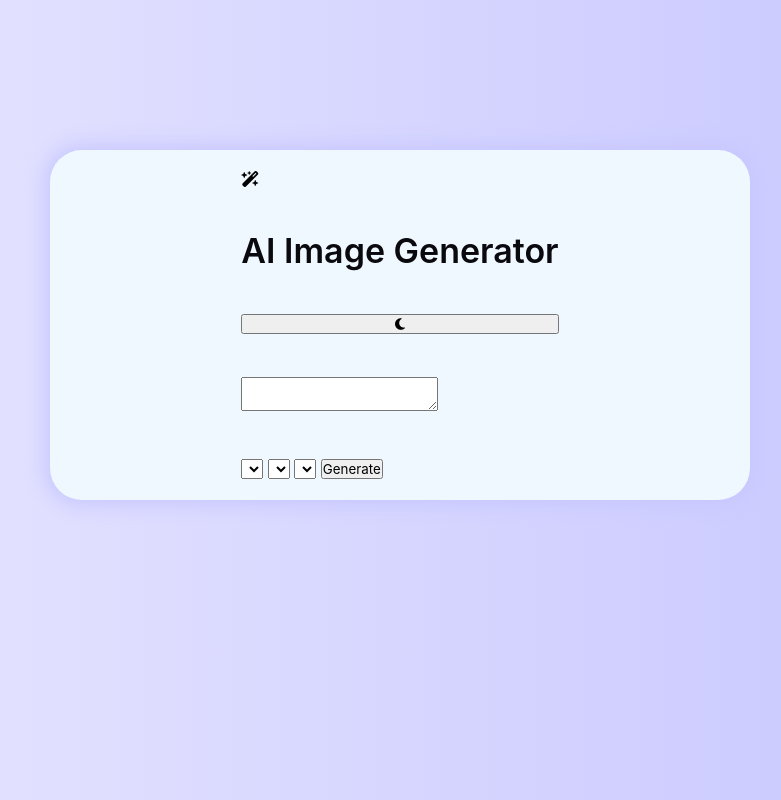
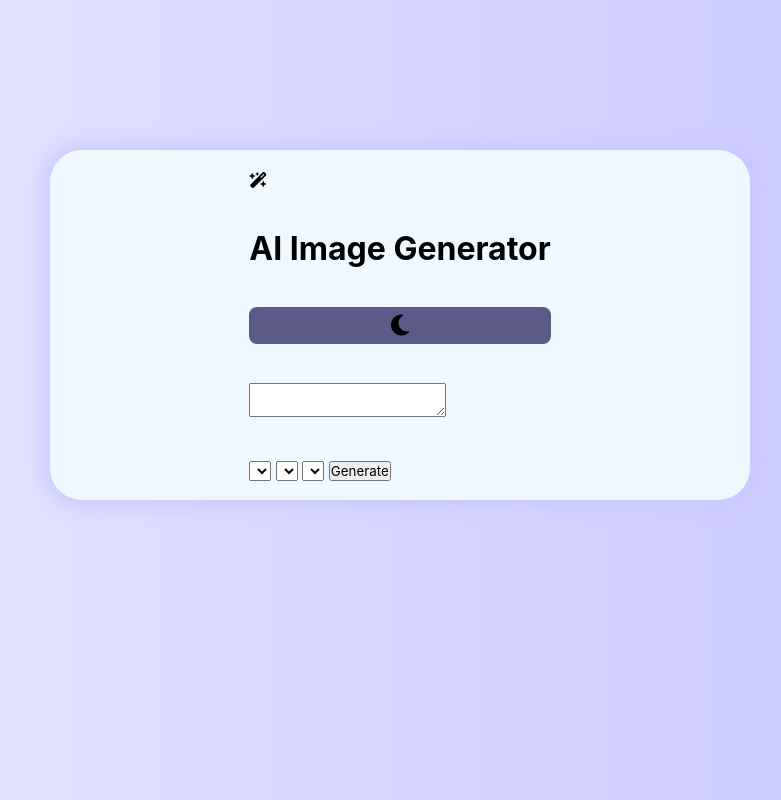
Before and after one commit to OV111/AI_Image_Generator, a plain HTML site: page index.html in a window 1280 px wide. Shown: the whole page, without its empty margins (320-1101 px from the left). Drawn offline with Linux system fonts and the light colour scheme; a web font is replaced by a local one.

Commit message:
header of style

```diff
--- a/style.css
+++ b/style.css
@@ -26,16 +26,37 @@ body {
     margin: 150px 370px;
     animation: backgroundAnimation 5s linear infinite;
 }
-.logo {
-    display: grid;
-    justify-content: start;
-    align-items: start;
+.header {
+    display: flex;
+    justify-content: space-between;
+    align-items: center;
+    gap: 30px;
 }
-h1 {
-    font-size: 34px;
+.header .logo {
+    font-size: 24px;
+    background-color: #5C5A87;
+    padding: 4px;
+    border-radius: 8px;
+}
+.header h1 {
+    font-size: 36px;
     font-weight: 600;
     color: var(--text-color);
-
+}
+.header .light-dark {
+    /* background-color: #5C5A87; */
+}
+.theme-toggle {
+    font-size: 24px;
+    border: none;
+    background-color: #5C5A87;
+    border-radius: 8px;
+    padding: 4px 8px;
+    cursor: pointer;
+}
+.theme-toggle:hover {
+    transform: scale(1.05);
+    transition: 0.3s;
 }
 @keyframes backgroundAnimation {
     0% {
```
